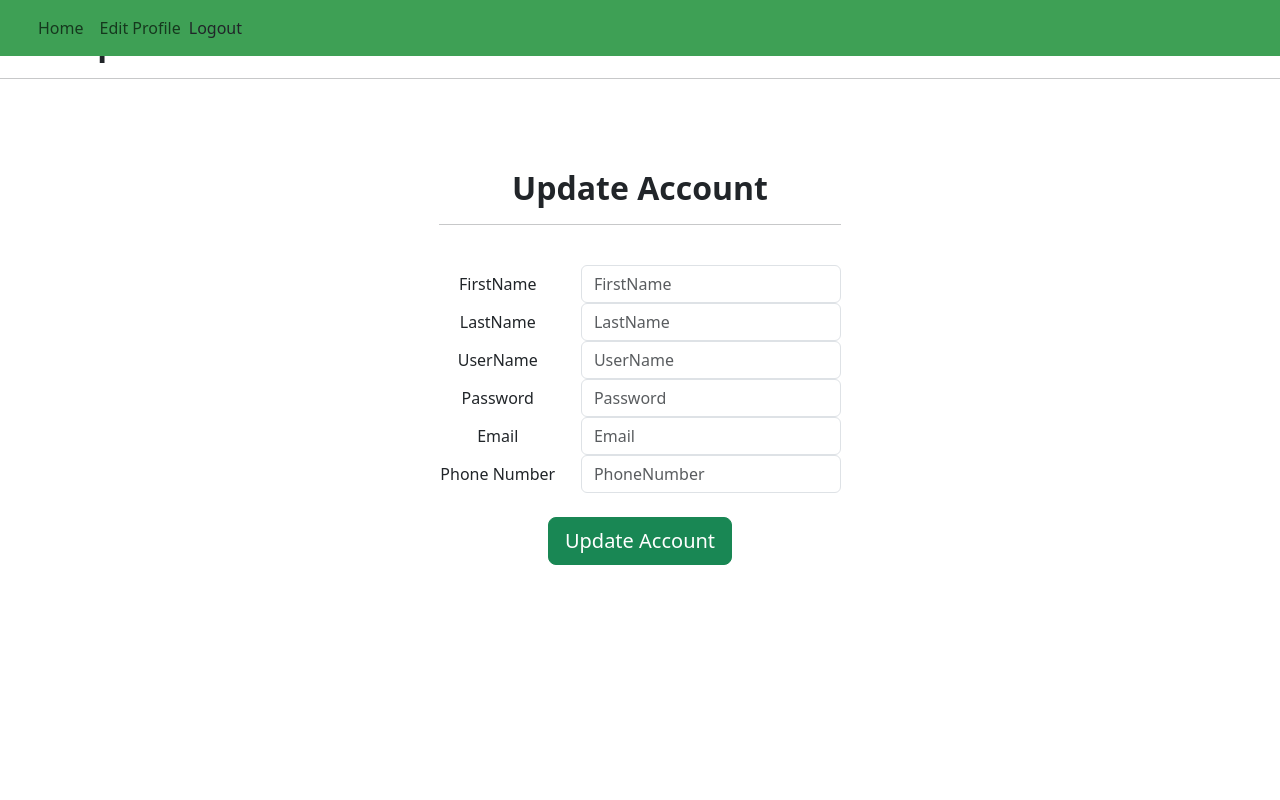
After one commit to sonas939/CSCE310Project, a PHP site: page /update_account_front.php in a window 1280 px wide. The commit adds this page. Run offline with PHP 8.4, Linux system fonts and the light colour scheme; the visitor is signed in with stand-in values (Sample User, id 1); some libraries are stand-ins or nearby versions.

Commit message:
Fixed issue where credentials are not stored properly + work on update account

```diff
--- a/logout.php
+++ b/logout.php
@@ -5,6 +5,8 @@
    unset($_SESSION["profile_id"]);
    unset($_SESSION["user_type"]);
 
+   session_unset();
+
    echo 'You have cleaned session';
    header('Refresh: 2; URL = index.php');
 ?>
--- /dev/null
+++ b/update_account_front.php
@@ -0,0 +1,152 @@
+<html>
+<head>
+  <!-- Required meta tags -->
+  <meta charset="utf-8">
+  <meta name="viewport" content="width=device-width, initial-scale=1, shrink-to-fit=no">
+
+  <!-- Bootstrap CSS -->
+  <link rel="stylesheet" href="css/bootstrap.min.css">
+  <link href="css/style_home.css" type="text/css" rel="stylesheet">
+
+  <!-- Browser Tab title -->
+  <title>Update Account</title>
+</head>
+
+<!-- Written by Nathan Groeschel -->
+<body>
+<?php
+
+session_start();
+
+function getDB() {
+  $dbhost="localhost";
+  $dbuser="root";
+  $dbpass="root";
+  $dbname="build_a_bread";
+
+  // Create a DB connection
+  $conn = new mysqli($dbhost, $dbuser, $dbpass, $dbname);
+  if ($conn->connect_error) {
+    die("Connection failed: " . $conn->connect_error . "\n");
+  }
+
+  return $conn;
+}
+
+
+//gets username and password
+// $input_uname= $_GET['username'];
+// $input_pwd = $_GET['password'];
+// $usertype = 0;
+
+echo $_SESSION['profile_id'];
+
+
+// $conn = getDB();
+// $sql = "SELECT * FROM `profiles` WHERE username = \"$input_uname\" AND password = \"$input_pwd\";";
+// $result = $conn->query($sql);
+
+echo "<h2><b> PHP Update Area </b></h1><hr><br>";
+
+// if($result->num_rows == 1){
+
+//   $_SESSION['user_type'] = (string)$result->fetch_assoc()['user_type'];
+//   $_SESSION['profile_id'] = $result->fetch_assoc()['profile_id'];
+
+//   echo $_SESSION['user_type'];
+//   echo $_SESSION['profile_id'];
+
+//   if(isset($_SESSION['user_type']) && $_SESSION['user_type'] =='3'){  //if admin
+//     $conn->close();
+//     header("Location: admin.php");
+//   }else if(isset($_SESSION['user_type'])){                            //employee and customer portal
+//     $conn->close();
+//     header("Location: profile.php");
+//   }else{
+//     $conn->close();
+//     echo "<h2><b>usertype error</b></h1><hr><br>";
+//     header('Refresh: 1; URL = logout.php');
+//   }
+// }
+// if($result->num_rows == 0){                                             // LOG IN FAILED
+//   $conn->close();
+//   echo "<h2><b>FAILED LOG IN</b></h1><hr><br>";
+//   header('Refresh: 1; URL = logout.php');
+
+// }
+
+?>
+
+  <nav class="navbar fixed-top navbar-expand-lg navbar-light" style="background-color: #3EA055;">
+    <div class="collapse navbar-collapse" id="navbarTogglerDemo01">
+      <ul class='navbar-nav mr-auto mt-2 mt-lg-0' style='padding-left: 30px;'>
+        <li class='nav-item'>
+          <a class='nav-link' href='profile.php'>Home</a>
+        </li>
+        <li class='nav-item active'>
+          <a class='nav-link' href='update_account_front.php'>Edit Profile</a>
+        </li>
+      </ul>
+      <button onclick='logout()' type='button' id='logoffBtn' class='nav-link my-2 my-lg-0'>Logout</button>
+    </div>
+  </nav>
+
+  <div class="container  col-lg-4 col-lg-offset-4 text-center" style="padding-top: 50px; text-align: center;">
+    <?php
+    echo "<h2><b>Update Account</b></h1><hr><br>";
+    ?>
+    <form method="POST" action="update_account_back.php">
+      <div class="form-group row">
+        <label for="FirstName" class="col-sm-4 col-form-label">FirstName</label>
+        <div class="col-sm-8">
+          <input type="text" class="form-control" id="FirstName" name="FirstName" placeholder="FirstName" required>
+        </div>
+      </div>
+      <div class="form-group row">
+        <label for="LastName" class="col-sm-4 col-form-label">LastName</label>
+        <div class="col-sm-8">
+          <input type="text" class="form-control" id="LastName" name="LastName" placeholder="LastName" required>
+        </div>
+      </div>
+      <div class="form-group row">
+        <label for="UserName" class="col-sm-4 col-form-label">UserName</label>
+        <div class="col-sm-8">
+          <input type="text" class="form-control" id="UserName" name="UserName" placeholder="UserName" required>
+        </div>
+      </div>
+      <div class="form-group row">
+        <label for="Password" class="col-sm-4 col-form-label">Password</label>
+        <div class="col-sm-8">
+          <input type="password" class="form-control" id="Password" name="Password" placeholder="Password" required>
+        </div>
+      </div>
+      <div class="form-group row">
+        <label for="Email" class="col-sm-4 col-form-label">Email</label>
+        <div class="col-sm-8">
+          <input type="text" class="form-control" id="Email" name="Email" placeholder="Email" required>
+        </div>
+      </div>
+      <div class="form-group row">
+        <label for="PhoneNumber" class="col-sm-4 col-form-label">Phone Number</label>
+        <div class="col-sm-8">
+          <input type="text" class="form-control" id="PhoneNumber" name="PhoneNumber" placeholder="PhoneNumber" required>
+        </div>
+      </div>
+      <br>
+      <div class="form-group row">
+        <div class="col-sm-12">
+          <button type="submit" class="btn btn-success btn-lg btn-block">Update Account</button>
+        </div>
+      </div>
+    </form>
+    <br>
+  </div>
+  <script type="text/javascript">
+  function logout(){
+    location.href = "logout.php";
+  }
+  </script>
+</body>
+<!-- End Code from Nathan Groeschel -->
+
+</html>
```
Also changed, not shown: index.php (+3 -4 lines), login_back.php (+9 -21 lines), update_account_back.php (added, +50 -0 lines).
